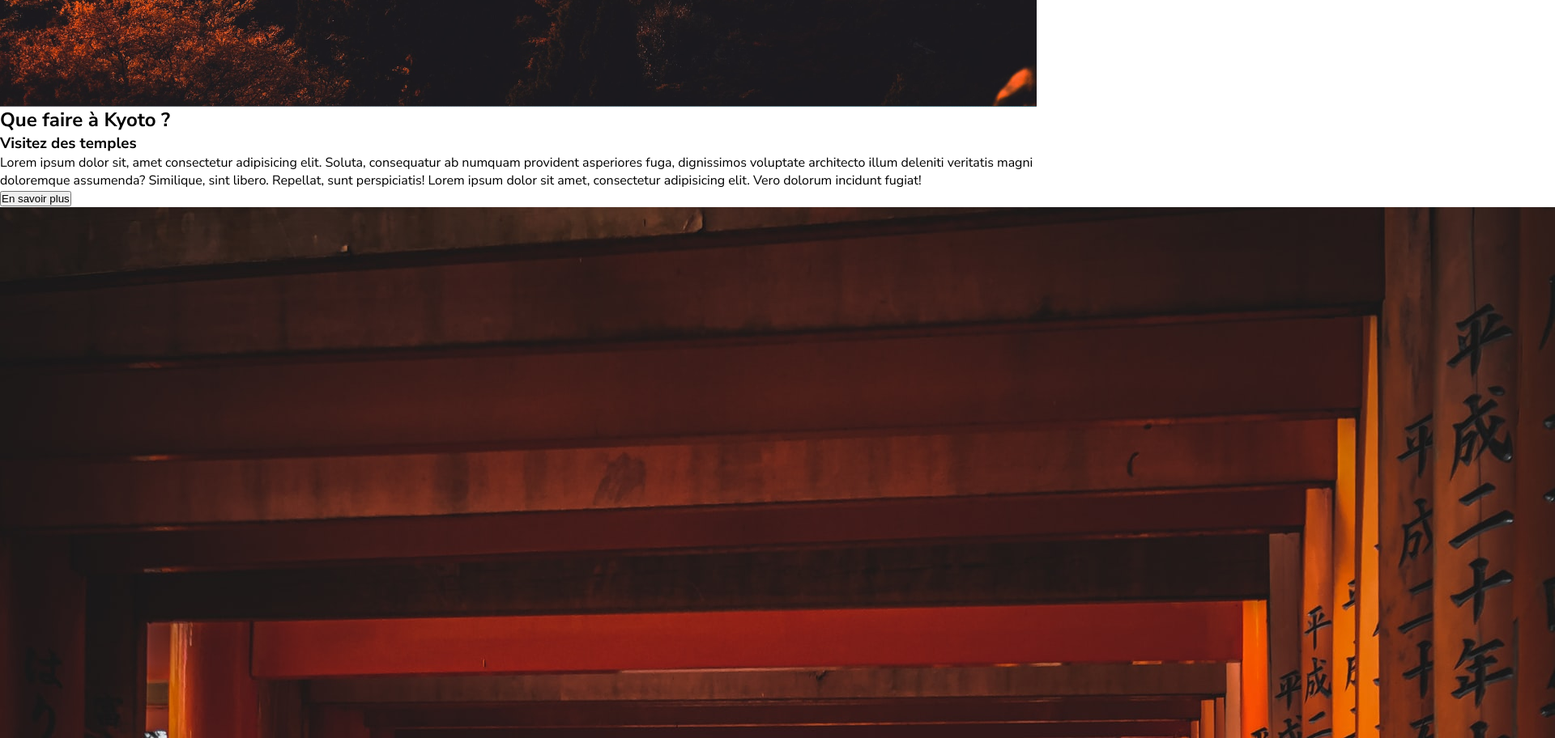
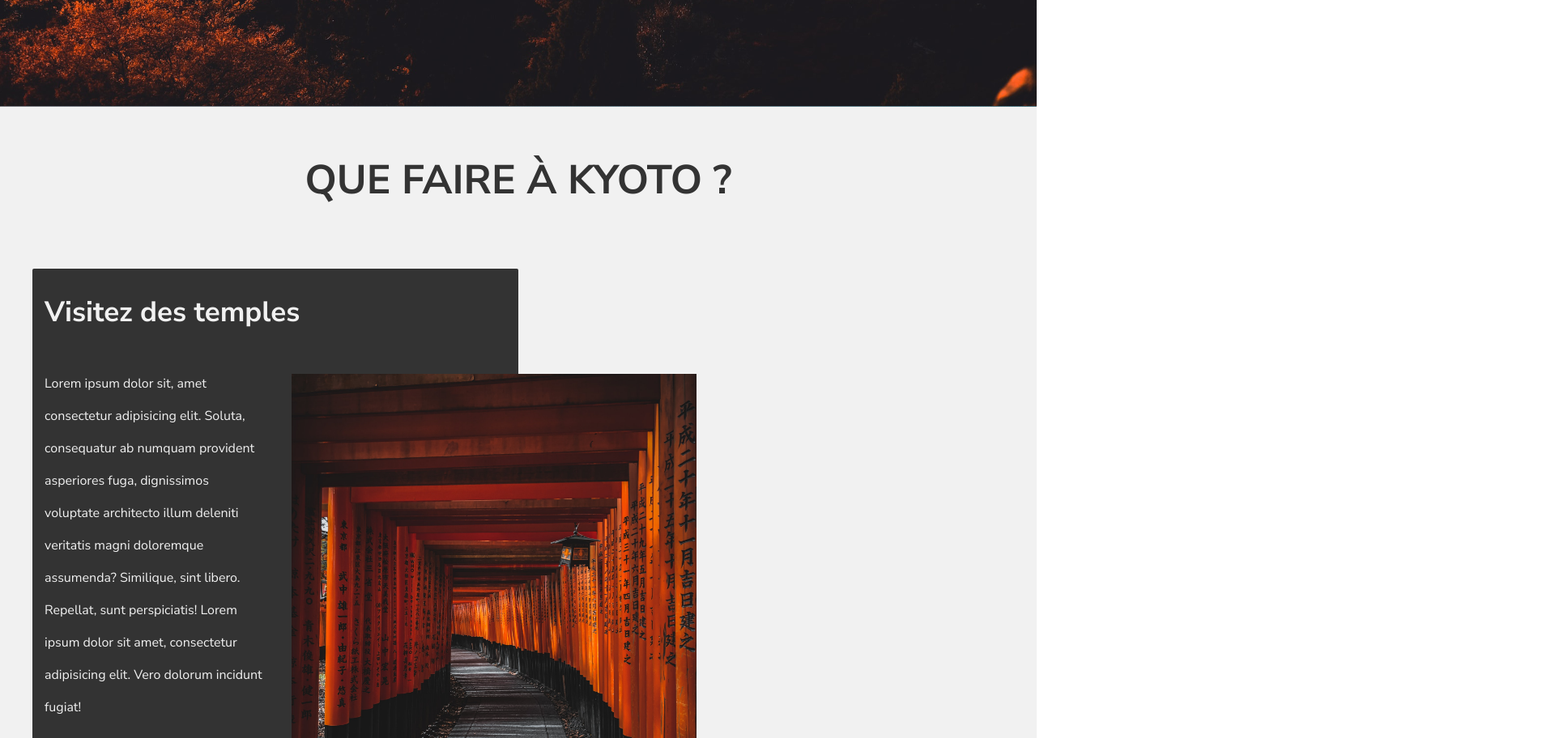
Before and after one commit to lzervini/SiteKyoto, a plain HTML site: page index.html in a window 1280 px wide. Shown: the part 840-1752 px from the top of the page at 81% size, 1920 px wide, since content can reach past the window. Drawn offline with Linux system fonts and the light colour scheme; a web font is replaced by a local one.

Commit message:
Asym style bloc left added

```diff
--- a/style.css
+++ b/style.css
@@ -203,3 +203,95 @@ nav{
         width: 40px;
     }
 }
+
+/* Asym section */
+
+.section-asymetrique{
+    display: grid;
+    grid-template: 200px repeat(3, auto) / 1fr 600px 1fr;
+    background: #f1f1f1;
+}
+
+.section-asymetrique h2{
+    grid-area: 1 / 1 / 2 / -1;
+    display: flex;
+    justify-content: center;
+    align-items: center;
+    color: #333;
+    font-size: 50px;
+    text-transform: uppercase;
+    padding-bottom: 20px;
+}
+
+/*  Placement des éléments */
+
+.bloc-1,
+.img-grid-1{
+    grid-area: 2 / 2 / 3 / 3;
+}
+
+.bloc-right,
+.img-grid-2{
+    /* deb row deb col fin row fin col */
+    grid-area: 3 / 2 / 4 / 3;
+}
+
+.bloc-3,
+.img-grid-3{
+    grid-area: 4 / 2 / 5 / 3;
+}
+
+.bloc{
+    background: #333;
+    color:#f1f1f1;
+    position: relative;
+    border-radius: 2px;
+    height: 750px ;
+    margin-bottom: 250px;
+}
+
+.img-grid{
+    width: 500px;
+    height: 700px;
+    object-fit: cover;
+    position: relative;
+}
+
+.img-grid-1,
+.img-grid-3{
+    top: 130px;
+    left: 20px;
+}
+
+.bloc-left{
+    left : -300px;
+}
+
+.bloc-txt-left{
+    width: 50%;
+    height: 100%;
+}
+
+.bloc-txt-left h3{
+    white-space: nowrap;
+    font-size: 35px;
+    margin : 30px 15px;
+}
+
+.bloc-txt-left p{
+    line-height: 40px;
+    padding: 15px;
+}
+
+.btn-bloc-left{
+    border-radius: 9999px;
+    outline: none;
+    border : 1px solid #333;
+    background: crimson;
+    color: #f1f1f1;
+    padding: 20px 35px;
+    font-size: 20px;
+    margin: 35px auto;
+    cursor: pointer;
+    display: block;
+}
```
